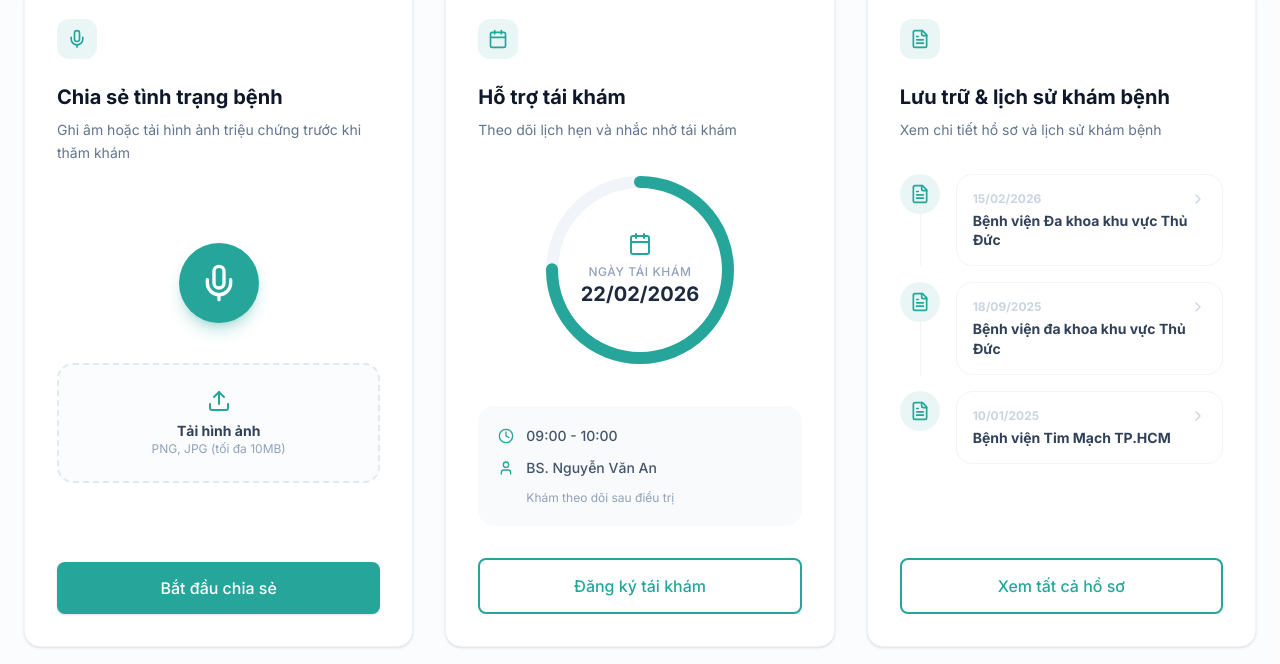
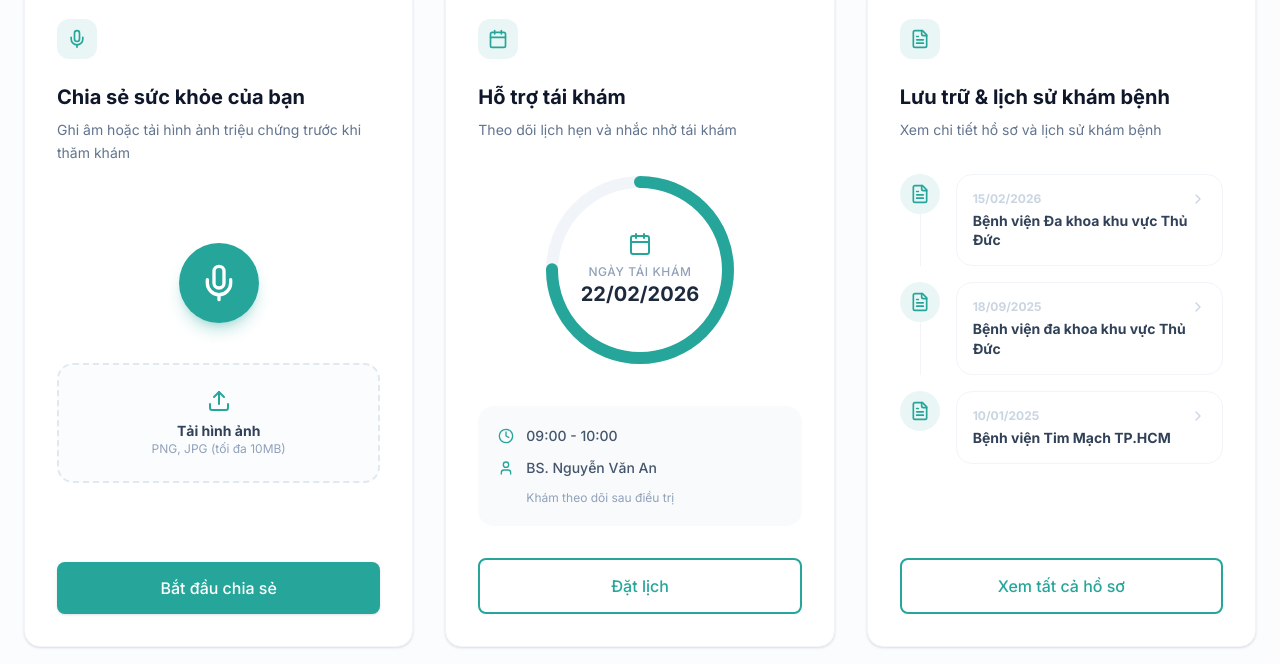
Before and after one commit to haryhoang/mediAI, a React (Vite) app: page /dashboard in a window 1280 px wide. Shown: the part 251-915 px from the top of the page. Built offline with nearby package versions, Linux system fonts and the light colour scheme.

Commit message:
Update text in Dashboard component

```diff
--- a/src/pages/Dashboard.tsx
+++ b/src/pages/Dashboard.tsx
@@ -167,7 +167,7 @@ export default function Dashboard() {
             <div className="w-10 h-10 bg-medi-teal/10 rounded-xl flex items-center justify-center mb-6">
               <Mic className="text-medi-teal w-5 h-5" />
             </div>
-            <h2 className="text-xl font-bold text-slate-900 mb-2">Chia sẻ tình trạng bệnh</h2>
+            <h2 className="text-xl font-bold text-slate-900 mb-2">Chia sẻ sức khỏe của bạn</h2>
             <p className="text-sm text-slate-500 mb-8 leading-relaxed">
               Ghi âm hoặc tải hình ảnh triệu chứng trước khi thăm khám
             </p>
@@ -231,7 +231,7 @@ export default function Dashboard() {
               className="w-full mt-8 py-3.5 bg-white"
               onClick={() => setIsBookingOpen(true)}
             >
-              Đăng ký tái khám
+              Đặt lịch
             </Button>
           </Card>
 
```
